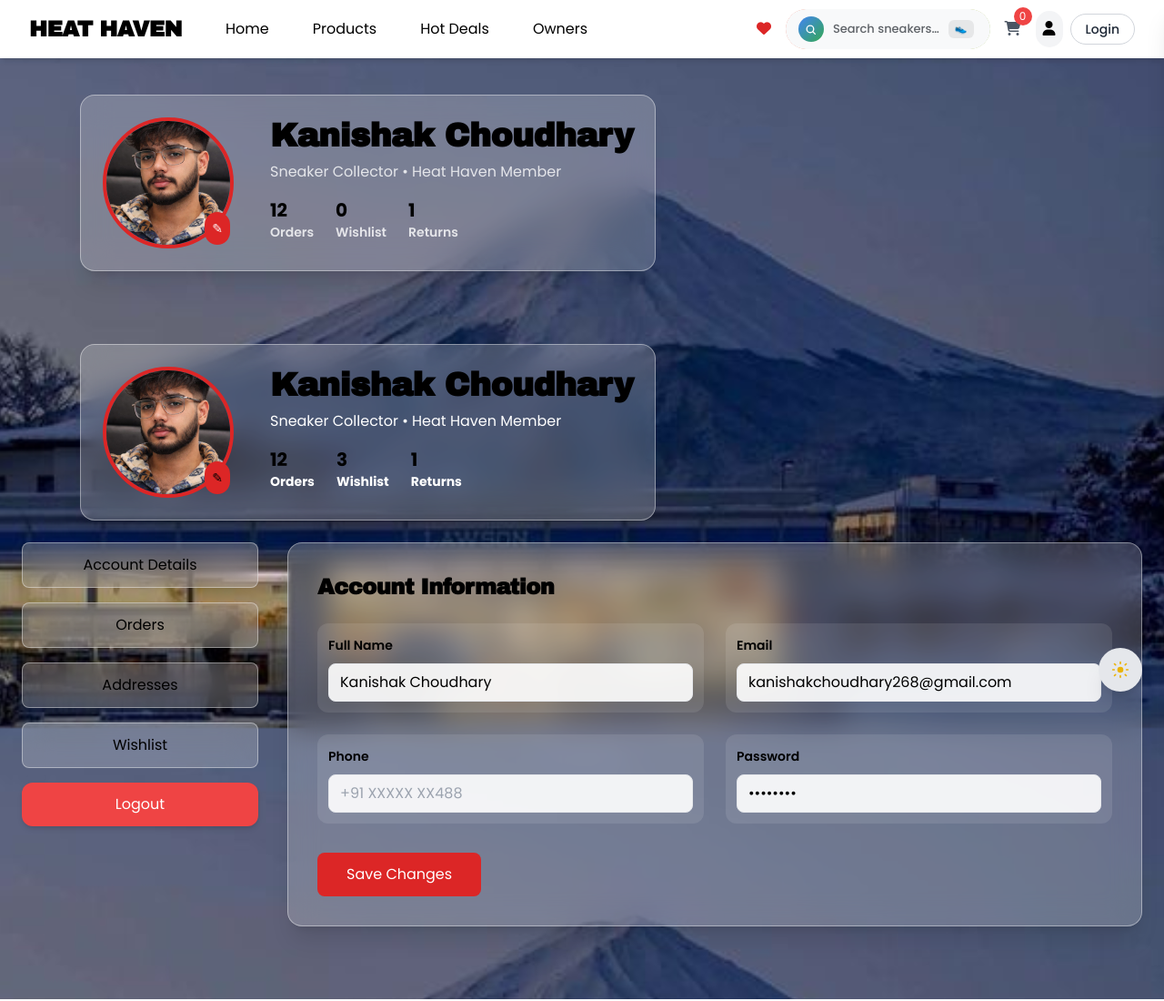
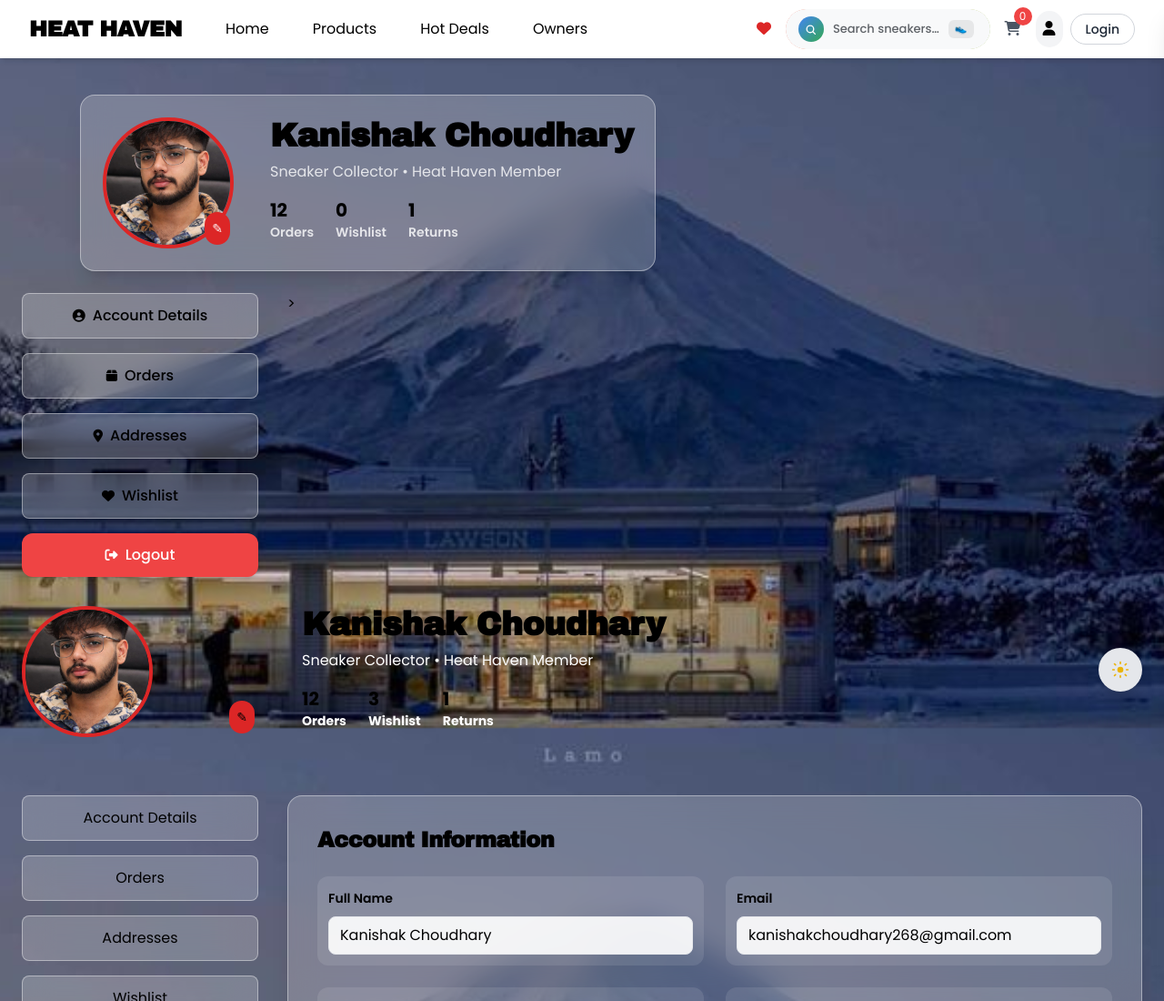
Before and after one commit to JaishreeParashar412/HeatHaven, a plain HTML site: page profile.html in a window 1280 px wide. Shown: the top 1100 px of the page at 91% size. Drawn offline with nearby package versions, Linux system fonts and the light colour scheme.

Commit message:
pofile content added

```diff
--- a/profile.html
+++ b/profile.html
@@ -290,14 +290,37 @@
   </div>
 </section>
 
-  <!-- PROFILE HEADER -->
-  <section class="max-w-6xl mx-auto px-6 pt-10 pb-10 page-transition">
-    <div
-      class="spring-card inline-flex flex-col md:flex-row items-center md:items-start gap-6
-             bg-white/20 text-black
-             rounded-2xl p-6 shadow-xl
-             backdrop-blur-lg border border-white/40
-             max-w-xl md:max-w-3xl mx-auto"
+  <!-- PROFILE CONTENT -->
+<section class="max-w-7xl mx-auto px-6 pb-20 grid grid-cols-[260px_minmax(0,1fr)] gap-8 -mt-4 page-transition">
+  <!-- LEFT MENU -->
+  <div class="w-[260px]">
+    <a href="account_details.html" class="block mb-4">
+      <button class="spring-card w-full border border-white/40 py-3 rounded-lg flex items-center justify-center gap-2 bg-white/20 backdrop-blur-lg hover:bg-white/30 text-black dark:text-white font-medium">
+        <i class="fas fa-user-circle text-sm"></i> Account Details
+      </button>
+    </a>
+    <a href="orders.html" class="block mb-4">
+      <button class="spring-card w-full border border-white/40 py-3 rounded-lg flex items-center justify-center gap-2 bg-white/20 backdrop-blur-lg hover:bg-white/30 text-black dark:text-white font-medium">
+        <i class="fas fa-box text-sm"></i> Orders
+      </button>
+    </a>
+    <a href="address.html" class="block mb-4">
+      <button class="spring-card w-full border border-white/40 py-3 rounded-lg flex items-center justify-center gap-2 bg-white/20 backdrop-blur-lg hover:bg-white/30 text-black dark:text-white font-medium">
+        <i class="fas fa-map-marker-alt text-sm"></i> Addresses
+      </button>
+    </a>
+    <a href="wishlist.html" class="block mb-4">
+      <button class="spring-card w-full border border-white/40 py-3 rounded-lg flex items-center justify-center gap-2 bg-white/20 backdrop-blur-lg hover:bg-white/30 text-black dark:text-white font-medium">
+        <i class="fas fa-heart text-sm"></i> Wishlist
+      </button>
+    </a>
+    <a href="logout.html" class="block">
+      <button class="spring-card w-full text-white py-3 rounded-xl bg-red-500 hover:bg-red-600 shadow-md font-medium">
+        <i class="fas fa-sign-out-alt text-sm mr-1"></i> Logout
+      </button>
+    </a>
+  </div>
+
     >
       <!-- Avatar -->
       <div class="relative flex-shrink-0">
```
